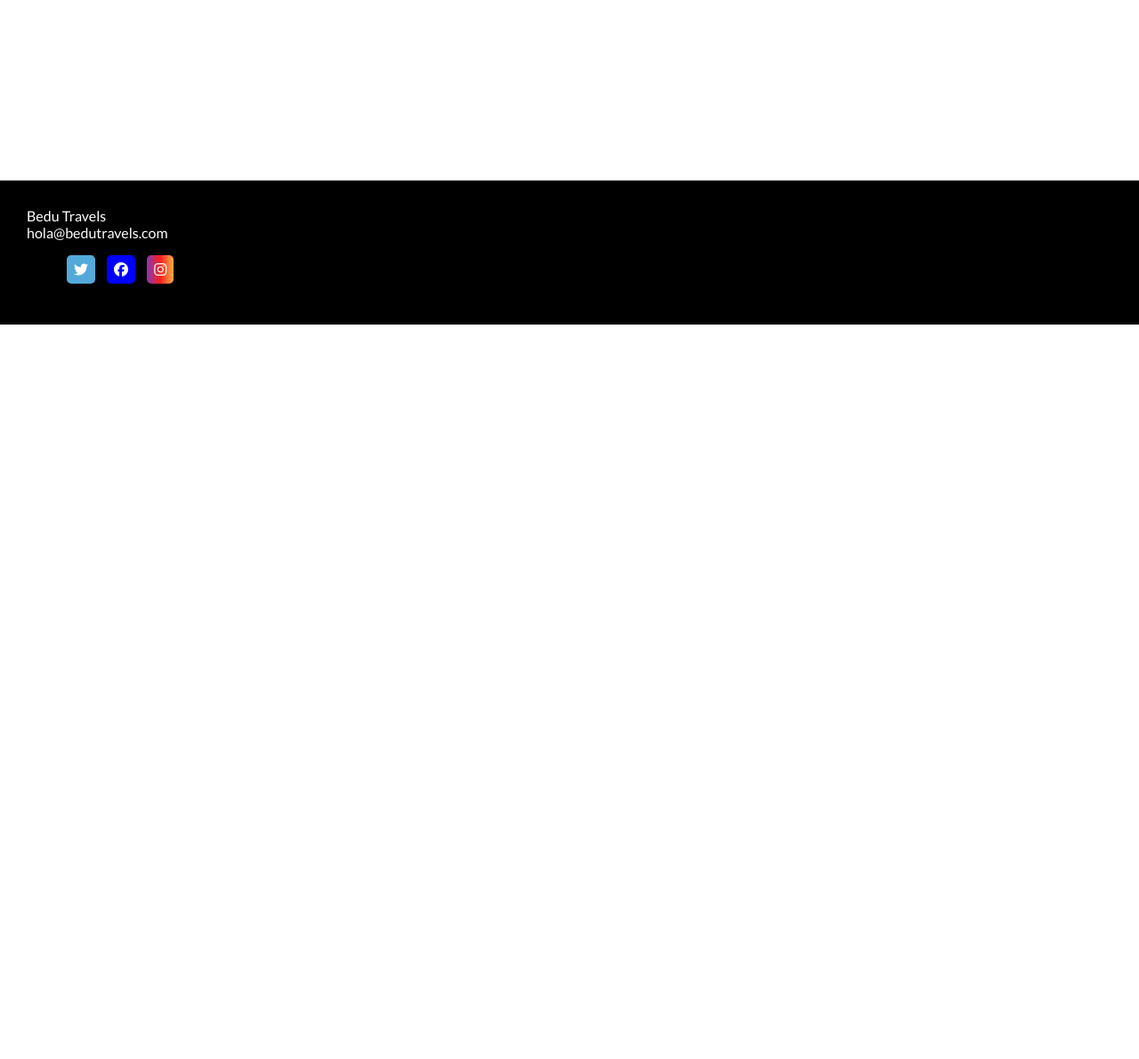
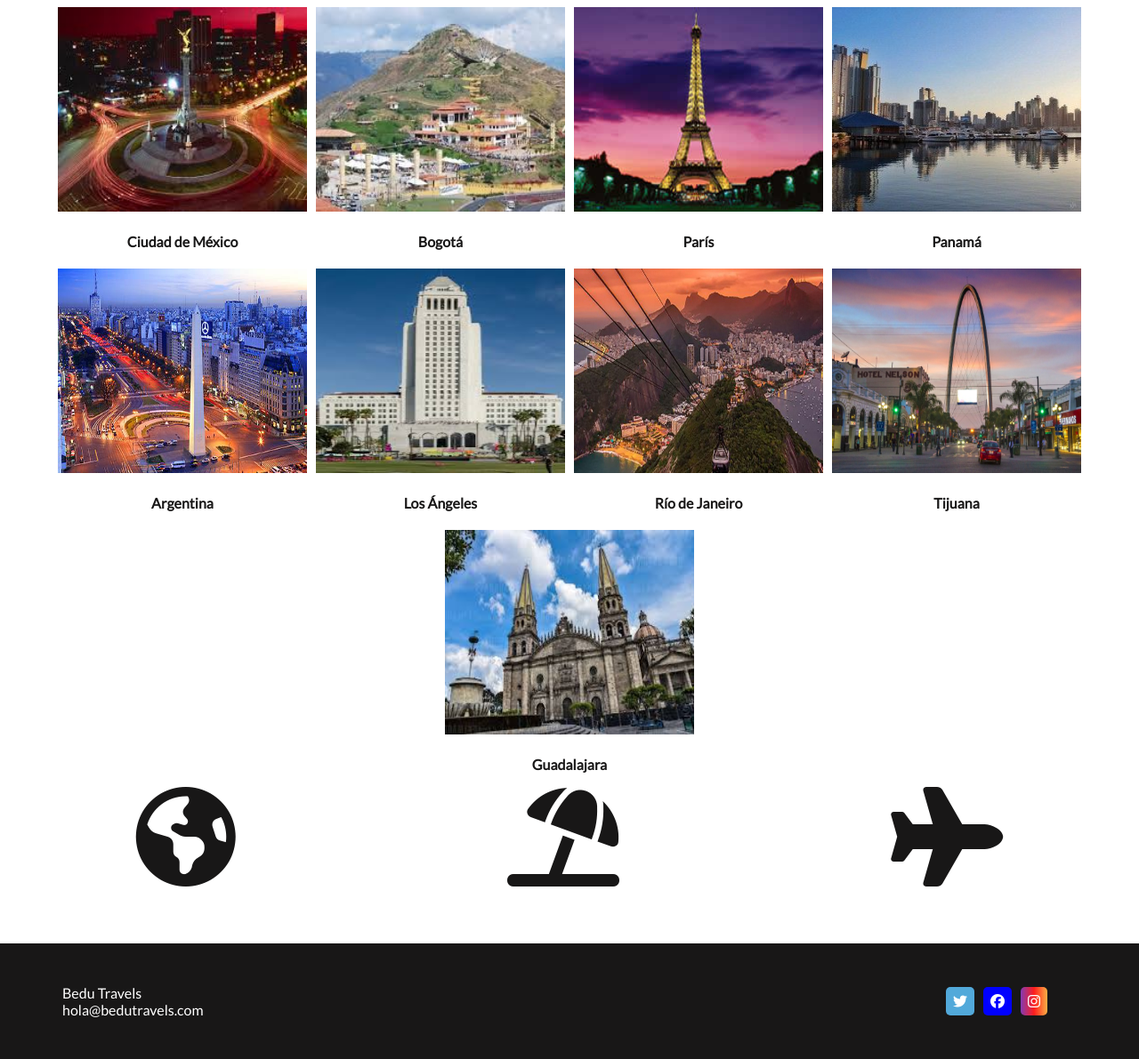
Before and after one commit to AndreaMyshkin/beduTravels, a plain HTML site: page index.html in a window 1280 px wide. Shown: the part 1035-2226 px from the top of the page at 89% size. Before the commit the page ends 1400 px from the top, so only its background shows below. Drawn offline with Linux system fonts and the light colour scheme.

```diff
--- a/css/styles.css
+++ b/css/styles.css
@@ -12,8 +12,8 @@
 
 header{
 margin:0;
-  box-sizing: border-box;
-background-color: black;
+box-sizing: border-box;
+background-color: #181717;
 color: white;
 display: flex;
 height: 70px;
@@ -106,7 +106,7 @@
 
 input:focus {
   outline: none;
-  border:1px solid black;
+  border:1px solid #181717;
 }
 
 
@@ -118,7 +118,7 @@
 }
 
 button {
-  background:black;
+  background:#181717;
   color:white;
 border-radius:5px;
 padding:15px 18px;
@@ -129,8 +129,8 @@
 }
 
 .info{
-color:black;
-min-height: 50vh;
+color:#181717;
+min-height: 25vh;
 
 vertical-align: middle;
 }
@@ -142,29 +142,35 @@
 
 footer{
 
-background-color:black;
+background-color:#181717;
 color:white;
 margin:0;
 padding:30px;
-display: flex;
+ display: flex;
 align-items: center;
-justify-content: space-between;
-max-width: 100vw;
+ justify-content: space-between;
+
 
 }
 
 
-.social{
 
+ul.info-footer li{
 list-style: none;
+
+}
+
+
+.social {
+display:flex;
+justify-content: center;
+list-style: none;
+width:300px;
+
 }
 
 
 
-.social li{
-display: inline-block;
-
-}
 i.fab.fa-twitter,i.fab.fa-facebook, i.fab.fa-instagram {
 color:white;
 padding:8px;
@@ -188,3 +194,49 @@
   background: -webkit-linear-gradient(to right, #833ab4, #fd1d1d, #fcb045); /* Chrome 10-25, Safari 5.1-6 */
   background: linear-gradient(to right, #833ab4, #fd1d1d, #fcb045);
 }
+
+
+.icons-travel{
+  display: flex;
+  align-items: center;
+  color:#181717;
+  margin-bottom:4rem;
+justify-content: space-around;
+}
+
+.country-area{
+width:100%;
+justify-content: center;
+display:flex;
+flex-wrap:wrap;
+
+}
+.country-area img{
+width:280px;
+height:230px;
+margin: 5px;
+}
+
+.city-name{
+color:#181717;
+display:flex;
+justify-content: center;
+font-family: 'Lato', sans-serif;
+font-weight: bold;
+}
+
+
+
+header .bedu-logo-login{
+display:flex;
+justify-content:center;
+
+}
+header .bedu-logo-login img{
+
+
+  width:112px;
+  height:31px;
+
+
+}
--- a/index.html
+++ b/index.html
@@ -20,7 +20,7 @@
         <nav class="main-nav">
             <ul class="main-nav__items">
                 <li class="main-nav__item">
-                    <a href="">Sign In</a>
+                    <a href="./login/index.html">Sign In</a>
                 </li>
                 <li class="main-nav__item">
                     <a href="">Sign Up</a>
@@ -44,23 +44,92 @@
     <section class='info'>
         <div class='info-detail'>
             <h2 class='title'>Destinos preferidos</h2>
-<p class='text-detail'>  <strong>Mira nuestros destinos favoritos alrededor del mundo</strong>
+            <p class='text-detail'> <strong>Mira nuestros destinos favoritos alrededor del mundo</strong>
             </p>
         </div>
 
     </section>
+    <section class="country-container">
+        <div class="country-area">
+            <div>
+                <img src="./assets/img/cdmx.jpeg">
+                <p class='city-name'>
+                    Ciudad de México
+                </p>
+            </div>
+            <div>
+                <img src="./assets/img/colombia.jpg">
+                <p class='city-name'>
+                    Bogotá
+                </p>
+            </div>
+            <div class="">
+                <img src="./assets/img/francia.jpg">
+                <p class='city-name'>
+                    París
+                </p>
+            </div>
+            <div>
+                <img src="./assets/img/panama.jpg">
+                <p class='city-name'>
+                    Panamá
+                </p>
+            </div>
+            <div>
+                <img src="./assets/img/argentina.jpg">
+                <p class='city-name'>
+                    Argentina
+                </p>
+            </div>
+            <div>
+                <img src="./assets/img/angeles.jpeg">
+                <p class='city-name'>
+                    Los Ángeles
+                </p>
+            </div>
+            <div>
+                <img src="./assets/img/brasil.jpg">
+                <p class='city-name'>
+                    Río de Janeiro
+                </p>
+            </div>
+            <div>
+                <img src="./assets/img/tj.jpg">
+                <p class='city-name'>
+                    Tijuana
+                </p>
+            </div>
+            <div>
+                <img src="./assets/img/gdl.jpeg">
+                <p class='city-name'>
+                    Guadalajara
+                </p>
+            </div>
+        </div>
+    </section>
+
+    <section class="icons-travel">
+        <i class="fas fa-globe-americas fa-7x"></i>
+        <i class="fas fa-umbrella-beach fa-7x"></i>
+        <i class="fas fa-plane fa-7x"></i>
+    </section>
+
+    <footer>
 
 
-<footer>
-    <div class="footer-container">
-       <div>Bedu Travels</div>
-       <div>hola@bedutravels.com</div>
+
+            <ul class='info-footer'>
+            <li>Bedu Travels</li>
+            <li>hola@bedutravels.com</li>
+            </ul>
+
+
             <ul class="social">
                 <li class="tw icon"><a href="https://www.twitter.com"><i class="fab fa-twitter "></i></a></li>
                 <li class="fb icon"><a href="https://www.facebook.com"><i class="fab fa-facebook"></i></a></li>
                 <li class="in icon"><a href="https://www.instagram.com"><i class="fab fa-instagram"></i></a></li>
             </ul>
-    </div>
+
     </footer>
     <script src="https://kit.fontawesome.com/76a04c3c02.js"></script>
 </body>
```
Also changed, not shown: login/index.html (added, +23 -0 lines), assets/img/angeles.jpeg (added), assets/img/argentina.jpg (added), assets/img/bedu-img.png (deleted), assets/img/bedu_logo copy.png (added), assets/img/brasil.jpg (added), assets/img/cdmx copy.jpeg (added), assets/img/cdmx.jpeg (added), assets/img/colombia copy.jpg (added), assets/img/colombia.jpg (added), assets/img/dubai.jpeg (added), assets/img/francia copy.jpg (added), assets/img/francia.jpg (added), assets/img/gdl.jpeg (added), 3 more files. Lines whose indentation alone changed are shown as unchanged.
